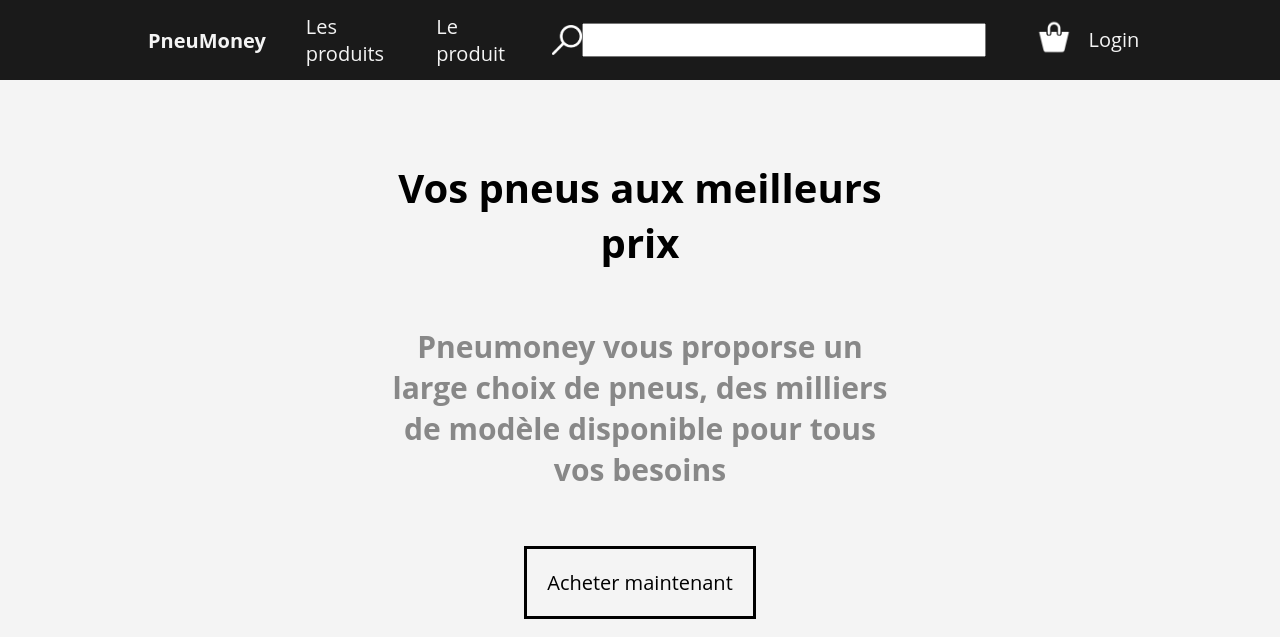
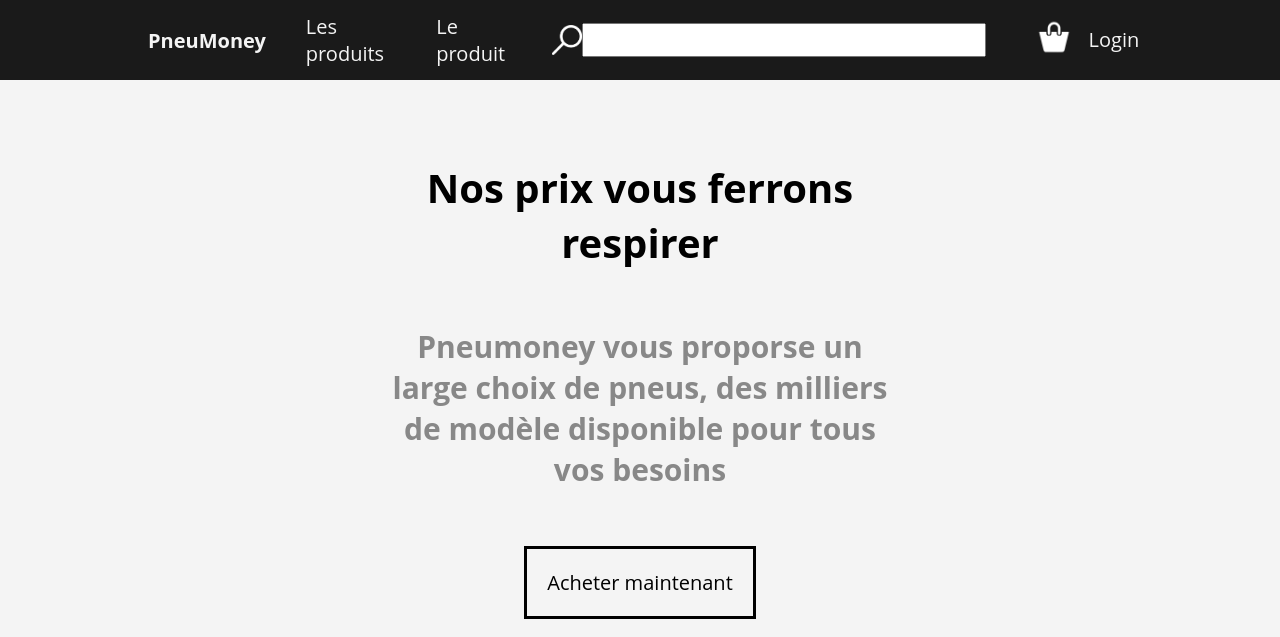
Before and after one commit to chevalierthomas/pneumoney, a plain HTML site: page index.html in a window 1280 px wide. Shown: the top 637 px of the page. Drawn offline with Linux system fonts and the light colour scheme.

Commit message:
Update index.html

```diff
--- a/index.html
+++ b/index.html
@@ -37,7 +37,7 @@
 
         <div class="header">
             <div class="title">
-                <h1>Vos pneus aux meilleurs prix</h1>
+                <h1>Nos prix vous ferrons respirer</h1>
             </div>
 
             <div class="sub-title">
```
